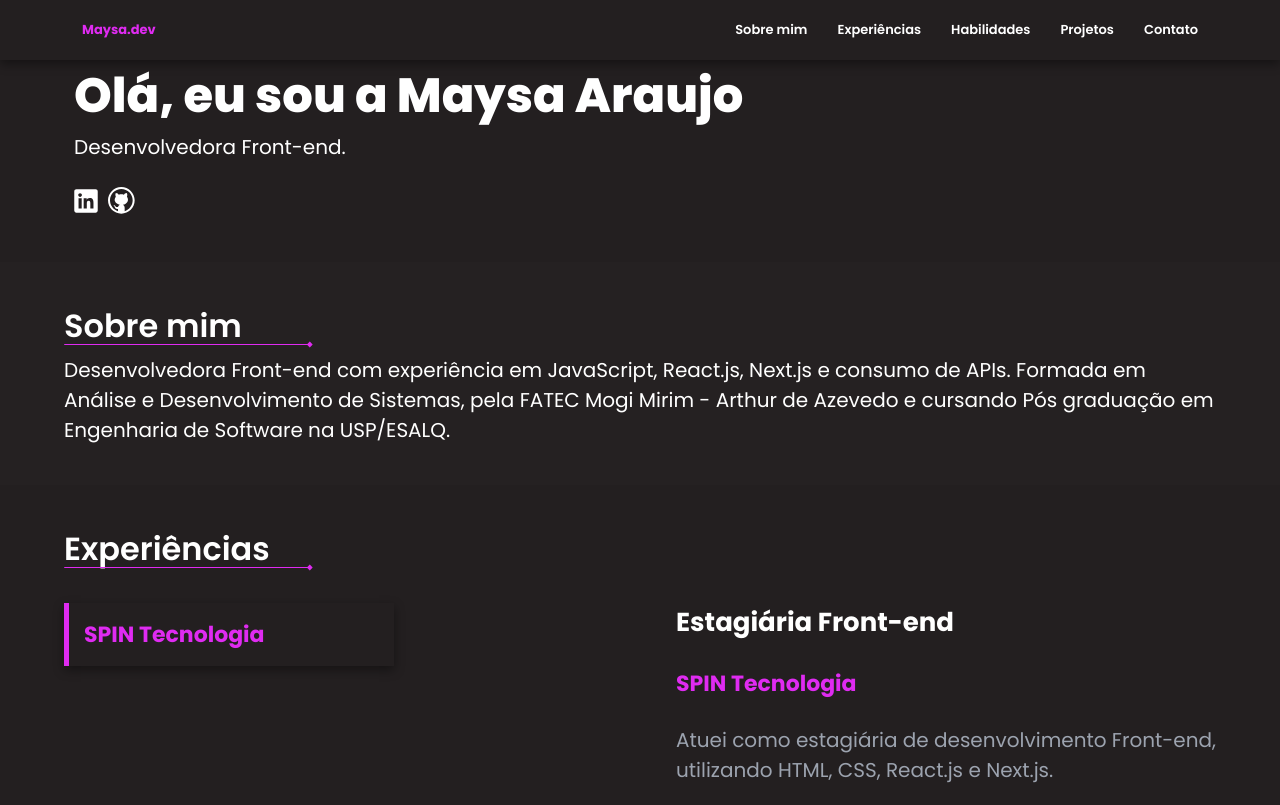
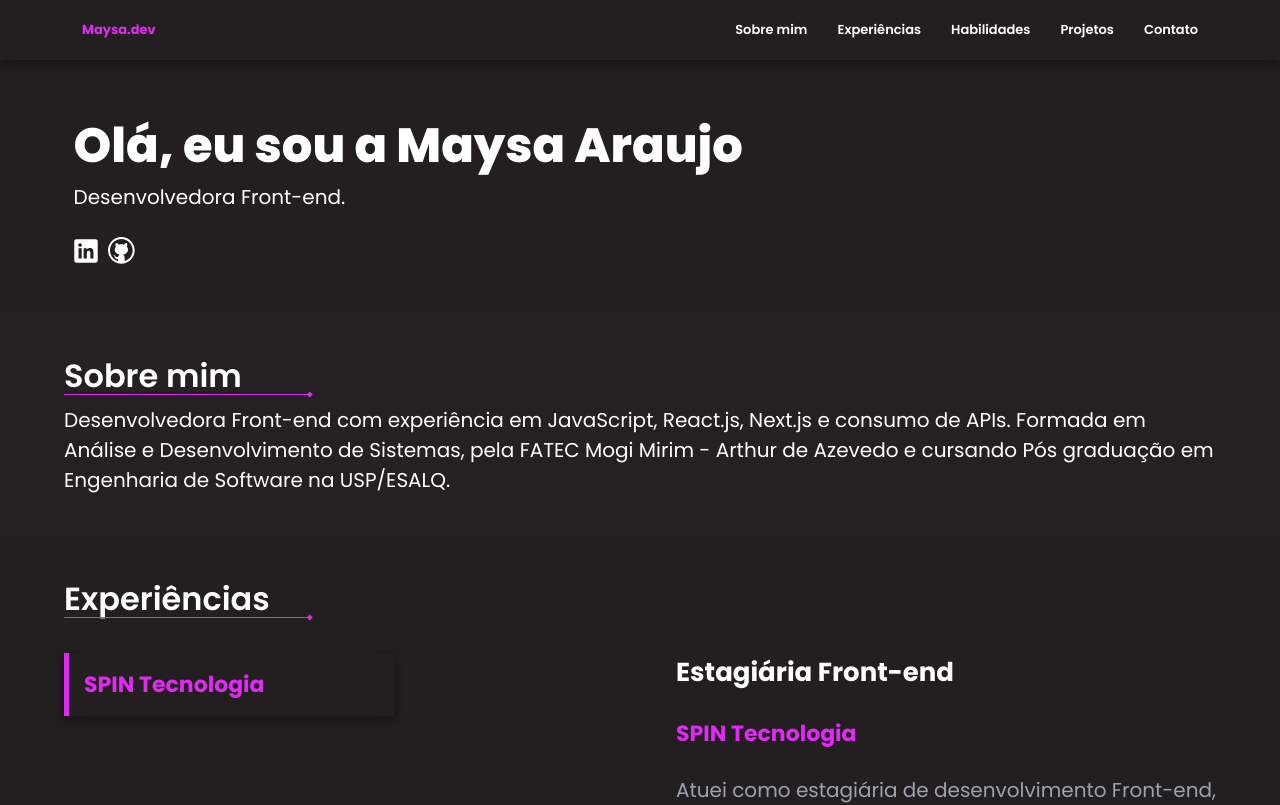
Before and after one commit to maysaraujo/portfolio, a React (Vite) app: page / in a window 1280 px wide. Shown: the top 805 px of the page. Built offline with nearby package versions, Linux system fonts and the light colour scheme.

Commit message:
refactor: adding padding to apresentationSection

```diff
--- a/src/components/Apresentation/Apresentation.module.css
+++ b/src/components/Apresentation/Apresentation.module.css
@@ -1,9 +1,6 @@
 section.apresentationSection {
   background-color: var(--black-200);
-}
-
-section .apresentationContainer {
-  padding: 60px 0 40px 10px;
+  padding: 110px 0 40px 10px;
 }
 
 section .apresentationContainer h1 {
```
